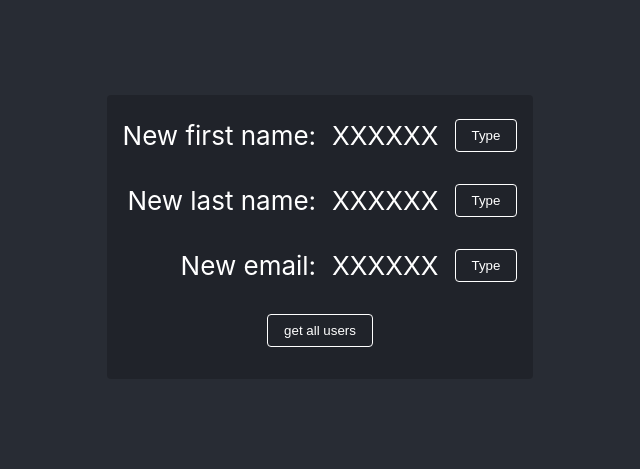
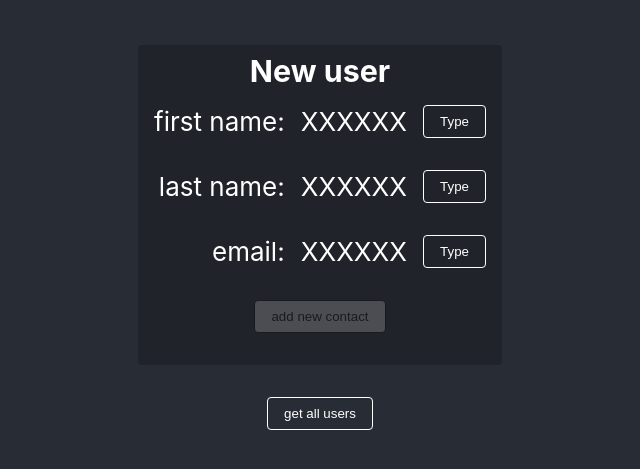
Before and after one commit to oxymc/react-for-beginners-itera, a React (Create React App) app: page / in a window 1280 px wide. Shown: the part 163-632 px from the top of the page, without its empty margins (320-960 px from the left). Built offline with nearby package versions, Linux system fonts and the light colour scheme.

Commit message:
fixed bugs + some optmization

```diff
--- a/src/App.css
+++ b/src/App.css
@@ -3,6 +3,10 @@
 }
 body, html {
   overflow-x: hidden;
+}
+h3 {
+  text-align: center;
+  margin: auto;
 }
 .App {
   text-align: center;
@@ -23,6 +27,7 @@ section {
 .user-block {
   background: rgba(0, 0, 0, 0.2);
   padding: 0.5rem 1rem 1rem 1rem;
+  margin: 1rem;
 }
 .user-block div {
   display: flex;
@@ -74,3 +79,9 @@ section {
   margin: 1rem;
   justify-content: center;
 }
+.user-block__button_direction-center_disabled {
+  pointer-events: none;
+  opacity: 0.25;
+  background: #ccc;
+  color: #000;
+}
--- a/src/App.tsx
+++ b/src/App.tsx
@@ -4,11 +4,11 @@ import { UserList } from './components/UserList'
 import './App.css'
 
 function App() {
-    const [name, setName] = useState<string | null>('')
-    const [lastName, setLastName] = useState<string | null>('')
-    const [emailAddres, setEmailAddres] = useState<string | null>('')
+    const [name, setName] = useState<string>('')
+    const [lastName, setLastName] = useState<string>('')
+    const [emailAddres, setEmailAddres] = useState<string>('')
     const [isUsers, setIsUsers] = useState<boolean>(false)
-    const [users, setUsers] = useState<string[] | any>([])
+    const [users, setUsers] = useState<any>([])
     const [isLoading, setIsLoading] = useState<boolean>(false)
 
     const emailCheck: any = (value: string | null) => {
@@ -20,7 +20,7 @@ function App() {
         }
     }
 
-    const addNewUser: any = (username: string, name: string, email: string) => {
+    const addNewUser = (username: string, name: string, email: string) => {
         if(username && name && email) {
             const obj: object = {username, name, email, id: Date.now()}
             setUsers([...users, obj])
@@ -66,11 +66,10 @@ function App() {
                 name = {name}
                 lastName={lastName}
                 emailAddres={emailAddres}
-                isUsers={isUsers}
                 isLoading={isLoading}
-                getFirstName={() => setName(prompt("What's your name?"))}
-                getLastName={() => setLastName(prompt("What's your last name?"))}
-                getEmail={() => emailCheck(prompt("What's your email?"))}
+                getFirstName={() => setName(prompt("What's your name?") ?? '')}
+                getLastName={() => setLastName(prompt("What's your last name?") ?? '')}
+                getEmail={() => emailCheck(prompt("What's your email?") ?? '')}
                 addNewUser={addNewUser}
                 getUserList={() => getUsers()}
             />
--- a/src/components/User.tsx
+++ b/src/components/User.tsx
@@ -1,45 +1,50 @@
 type TextProps = {
-    name: string | null
-    lastName: string | null
-    emailAddres: string | null
-    isUsers: boolean
+    name: string
+    lastName: string
+    emailAddres: string
     isLoading: boolean
 }
 type FuncProps = {
     getFirstName: () => string | void
     getLastName: () => string | void
     getEmail: () => string | void
-    addNewUser: (a: string | null, b: string | null, c: string | null) => string | void | null
-    getUserList: () => string | void | null
+    addNewUser: (a: string, b: string, c: string) => string | void
+    getUserList: () => string | void
 }
 type Props = TextProps & FuncProps
 
 const User: React.FC<Props> = ({getFirstName, getLastName, getEmail, getUserList, addNewUser, name, lastName, emailAddres, isLoading}) => (
+    <>
         <section className="user-block">
+            <h3>New user</h3>
             <div>
-            <span className="text user-block__text">New first name:</span> {name ? name : 'XXXXXX'}
+                <span className="text user-block__text">first name:</span> {name ? name : 'XXXXXX'}
                 <button className="button user-block__button" onClick={getFirstName}>
                     {name ? 'Change' : 'Type'}
                 </button>
             </div>
             <div>
-            <span className="text user-block__text">New last name:</span> {lastName ? lastName : 'XXXXXX'}
+                <span className="text user-block__text">last name:</span> {lastName ? lastName : 'XXXXXX'}
                 <button className="button user-block__button" onClick={getLastName}>
                     {lastName ? 'Change' : 'Type'}
                 </button>
             </div>
             <div>
-            <span className="text user-block__text">New email:</span> {emailAddres ? emailAddres : 'XXXXXX'}
+                <span className="text user-block__text">email:</span> {emailAddres ? emailAddres : 'XXXXXX'}
                 <button className="button user-block__button" onClick={getEmail}>
                     {emailAddres ? 'Change' : 'Type'}
                 </button>
             </div>
             <div>
-            {emailAddres && emailAddres !== 'XXXXXX' &&
-                <button className="button user-block__button_direction-center" onClick={() => addNewUser(name, lastName, emailAddres)}>
+                {emailAddres && emailAddres !== 'XXXXXX' ?
+                    <button className="button user-block__button_direction-center" onClick={() => addNewUser(name ?? '', lastName ?? '', emailAddres ?? '')}>
                         add new contact
-                </button>
+                    </button> :
+                    <button className="button user-block__button_direction-center_disabled">add new contact</button>
                 }
+            </div>
+        </section>
+        <div>
             {!isLoading ?
                 <button className="button user-list-block__button" onClick={getUserList}>
                     get all users
@@ -47,7 +52,7 @@ const User: React.FC<Props> = ({getFirstName, getLastName, getEmail, getUserList
                 <div className="loader user-list-block__loader">Loading...</div>
             }
         </div>
-    </section>
+    </>
 )
 
 export {User}
--- a/src/components/UserList.tsx
+++ b/src/components/UserList.tsx
@@ -18,7 +18,7 @@ const UserList: React.FC<Props> = ({isUsers, users}) => (
             isUsers &&
             <section className="user-list-block">
                 {
-                    users.map(el => {return <div key={el.id+uniqid()} className="card user-list-block__card">
+                    users.map(el => {return <div key={uniqid()} className="card user-list-block__card">
                             <div className="card__title">{el.username}</div>
                             <div>{el.name}</div>
                             <div className="card__email">
```
Lines whose indentation alone changed are shown as unchanged.
